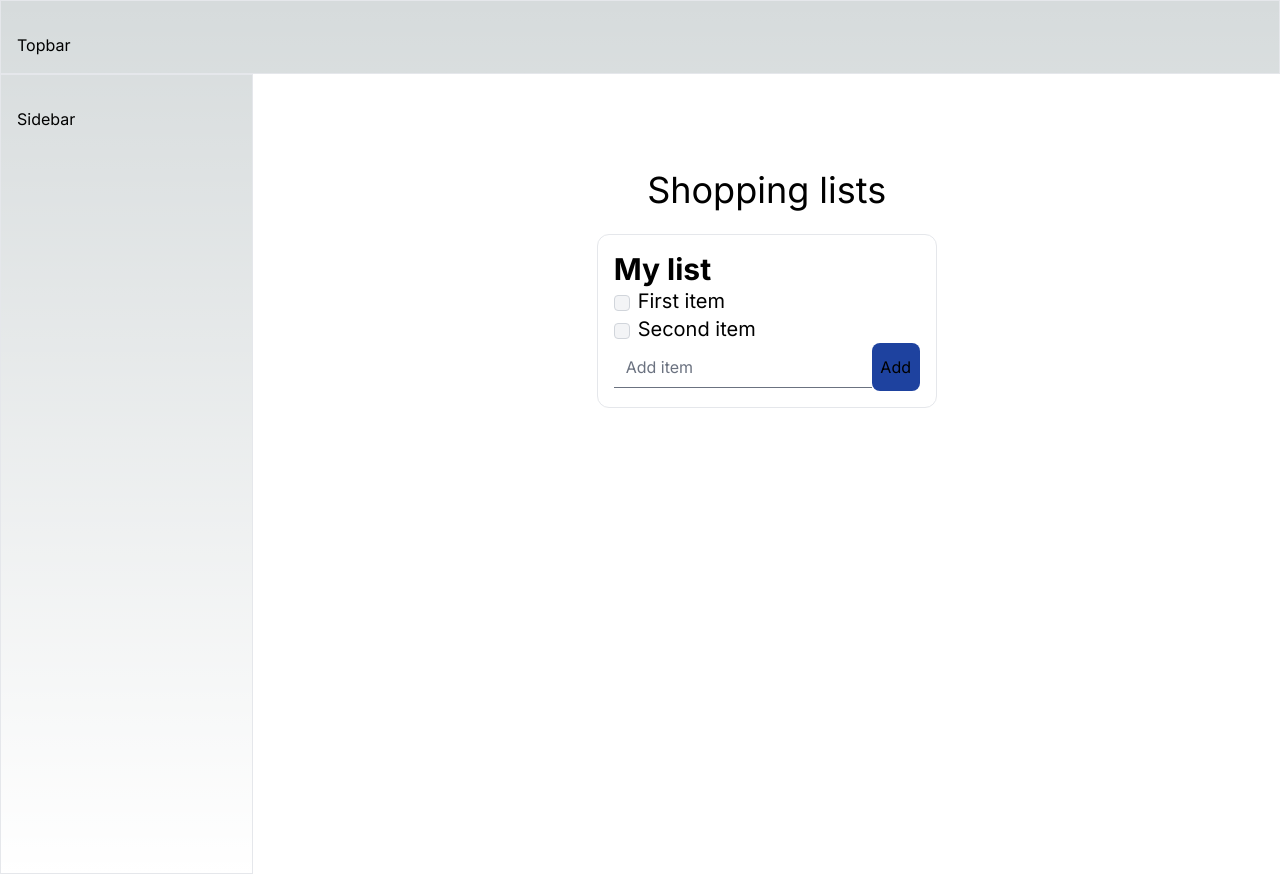
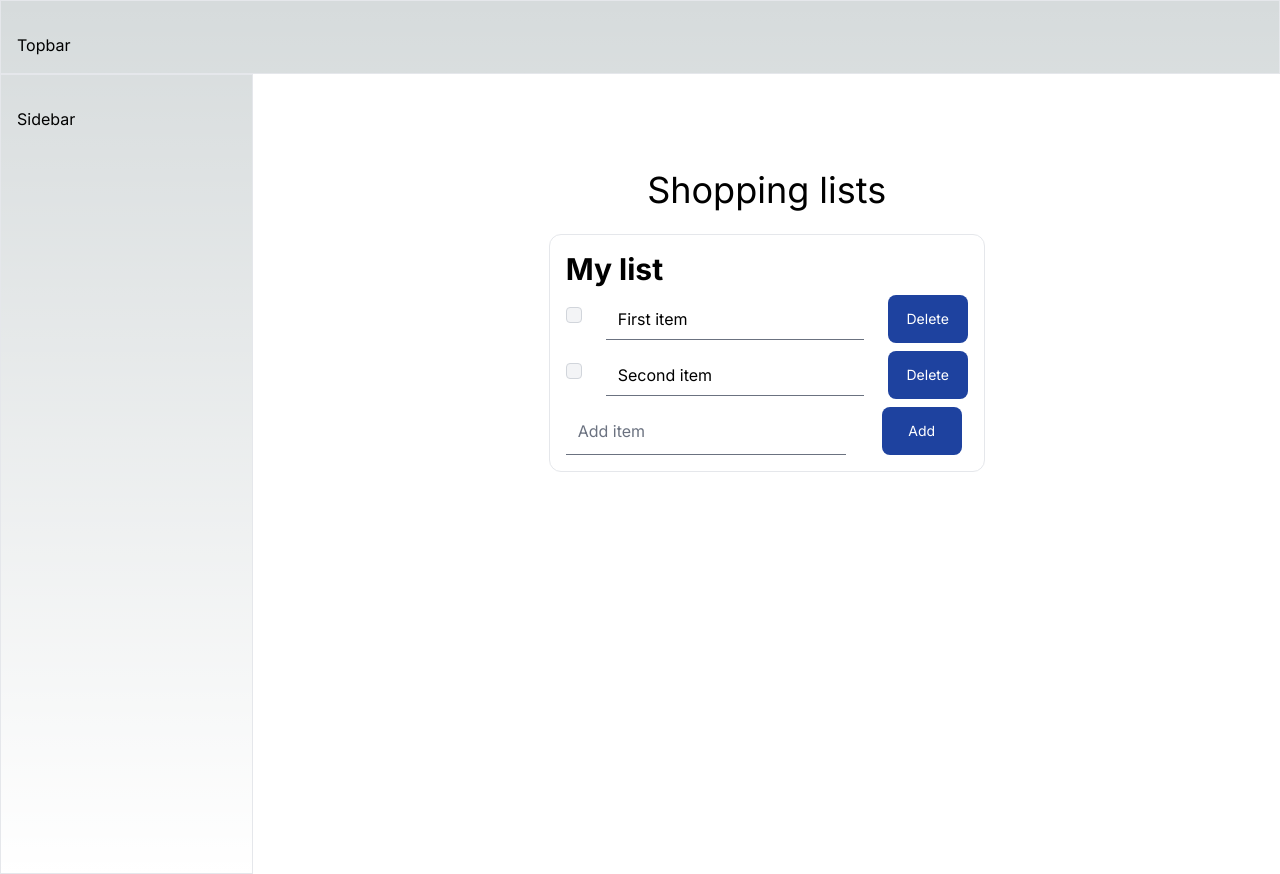
Before and after one commit to dejan966/shoppingLists, a Next.js app: page / in a window 1280 px wide. Built offline with nearby package versions, Linux system fonts and the light colour scheme.

Commit message:
Designed the lists

```diff
--- /dev/null
+++ b/src/app/api/shoppingLists/[id]/route.ts
@@ -0,0 +1,23 @@
+import { shoppingLists } from '../data'
+
+export async function PATCH(
+  request: Request,
+  { params }: { params: { id: number } },
+) {
+  const body = await request.json()
+  const { newItem, itemIndex } = body
+
+  shoppingLists[0].item[itemIndex] = newItem
+  return Response.json(shoppingLists[0])
+}
+
+export async function DELETE(request: Request) {
+  const body = await request.json()
+  const { itemToDelete } = body
+
+  const index = shoppingLists[0].item.findIndex((item) => item === itemToDelete)
+  const deletedItem = shoppingLists[0].item[index]
+  shoppingLists[0].item.splice(index, 1)
+
+  return Response.json(deletedItem)
+}
--- a/src/app/api/shoppingLists/route.ts
+++ b/src/app/api/shoppingLists/route.ts
@@ -2,31 +2,10 @@ import { shoppingLists } from './data'
 
 export async function POST(request: Request) {
   const newItem = await request.json()
-  shoppingLists[0].item.push(newItem)
+  shoppingLists[0].item.push(newItem.newItem)
   return new Response(JSON.stringify(newItem))
 }
 
 export async function GET() {
   return Response.json(shoppingLists)
 }
-
-export async function PATCH(
-  request: Request,
-  { params }: { params: { id: number } },
-) {
-  const body = await request.json()
-  const { item } = body
-
-  shoppingLists[0].item[params.id] = item
-  return Response.json(shoppingLists[0])
-}
-
-export async function DELETE(request: Request) {
-  const itemToDelete = request.body?.toString()
-
-  const index = shoppingLists[0].item.findIndex((item) => item === itemToDelete)
-  const deletedItem = shoppingLists[0].item[index]
-  shoppingLists[0].item.splice(index, 1)
-
-  return Response.json(deletedItem)
-}
--- a/src/app/page.tsx
+++ b/src/app/page.tsx
@@ -1,47 +1,69 @@
 'use client'
-
 import { ShoppingListType } from '@/models/shoppingList'
 import axios from 'axios'
 import { useEffect, useState } from 'react'
 
 export default function Home() {
+  const [checked, setChecked] = useState(true)
   const [shoppingLists, setShoppingLists] = useState<ShoppingListType[]>([])
+
+  const getShoppingLists = async () => {
+    const response = await axios.get('api/shoppingLists')
+    setShoppingLists(response.data)
+  }
+
   useEffect(() => {
-    axios.get('api/shoppingLists').then((response: any) => {
-      setShoppingLists(response.data)
-    })
+    getShoppingLists()
   }, [])
+
   return (
     <div className="text-center w-full min-h-screen bg-white p-24">
-      <h1 className=" text-4xl">Shopping lists</h1>
+      <h1 className="text-4xl">Shopping lists</h1>
       <br />
       <div className="flex justify-center items-center">
         {shoppingLists.map((shoppingList: ShoppingListType) => {
           return (
             <div
-              className="text-start border rounded-xl p-4"
+              className="text-start border rounded-xl p-4 w-10/11"
               key={shoppingList.id}
             >
               <h1 className="text-3xl font-bold">{shoppingList.name}</h1>
               {shoppingList.item.map((item: any, i: number) => (
-                <div className="text-xl" key={i}>
+                <div
+                  className="text-xl grid grid-flow-col items-center gap-6 space-y-2"
+                  key={i}
+                >
                   <input
                     type="checkbox"
                     className="w-4 h-4 text-xl text-blue-600 bg-gray-100 border-gray-300 rounded focus:ring-blue-500 dark:focus:ring-blue-600"
                   />
-                  <label className="ms-2 text-xl">{item}</label>
+                  <input
+                    type="text"
+                    name="item"
+                    defaultValue={item}
+                    className="border-t-0 border-l-0 border-r-0"
+                  />
+                  {checked && (
+                    <button
+                      type="button"
+                      className="w-20 h-12 text-sm text-white bg-blue-800 hover:bg-blue-500 rounded-lg"
+                    >
+                      Delete
+                    </button>
+                  )}
                 </div>
               ))}
-              <div>
+              <div className="grid grid-flow-col gap-6 mt-2">
                 <input
                   type="text"
                   name="newItem"
+                  id="newItem"
                   placeholder="Add item"
-                  className="border-t-0 border-l-0 border-r-0 hover:border-y-black"
+                  className="w-[17.5rem] border-t-0 border-l-0 border-r-0 hover:border-y-black col-span-2"
                 />
                 <button
                   type="button"
-                  className="w-12 h-12 bg-blue-800 hover:bg-blue-500 rounded-lg"
+                  className="w-20 h-12 text-sm text-white bg-blue-800 hover:bg-blue-500 rounded-lg"
                 >
                   Add
                 </button>
```
